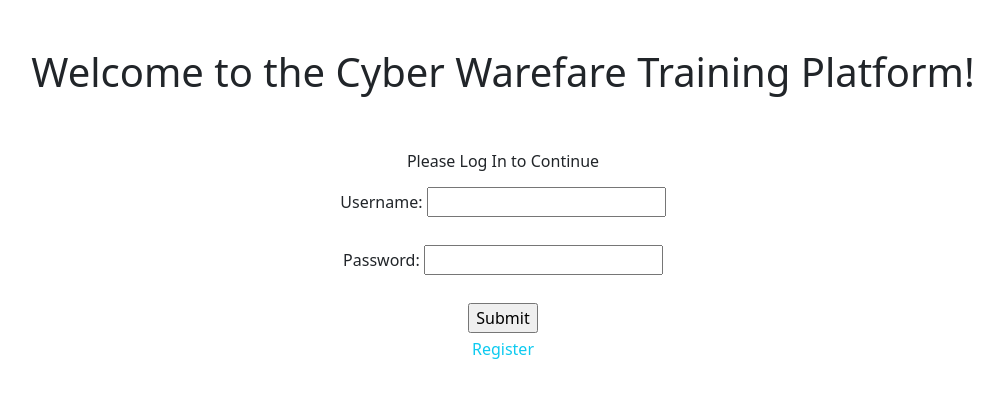
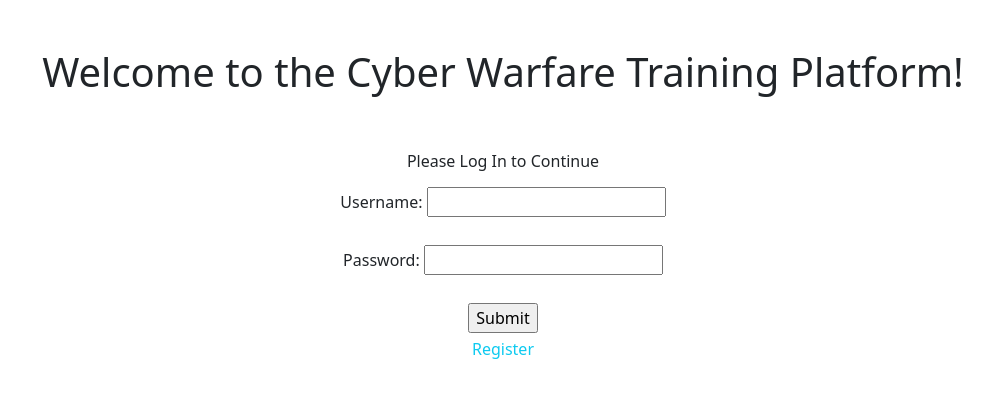
Before and after one commit to johnbabiak/ic470-cwtp-pub, a PHP site: page /login.php in a window 1280 px wide. Shown: the top 398 px of the page, without its empty margins (137-1140 px from the left). Run offline with PHP 8.4, Linux system fonts and the light colour scheme.

Commit message:
fixed typo and corrected database functionality

```diff
--- a/login.php
+++ b/login.php
@@ -12,7 +12,7 @@ if(isset($_POST['uname'])) {
 ?>
 
 <div class='p-5 text-center'>
-<h1>Welcome to the Cyber Warefare Training Platform!</h1>
+<h1>Welcome to the Cyber Warfare Training Platform!</h1>
 </div>
 
 <div class='container text-center'>
```
Also changed, not shown: cwtp.db (deleted), 1 other file.
